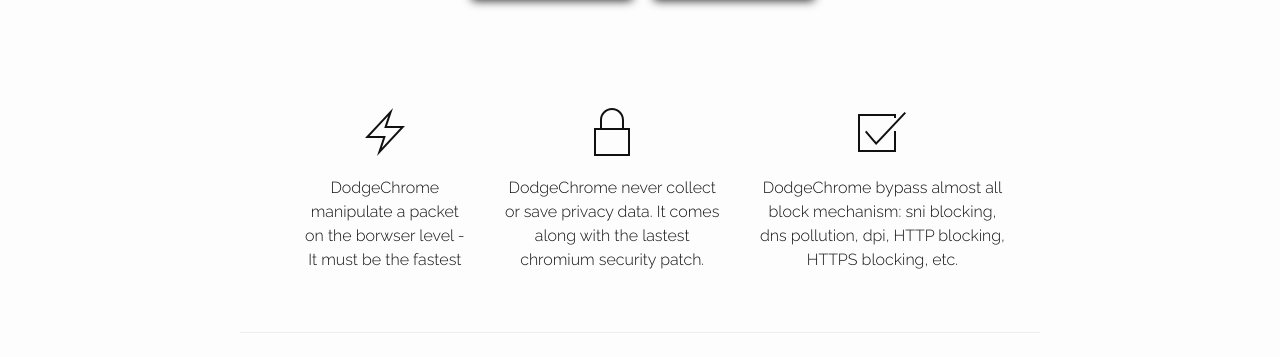
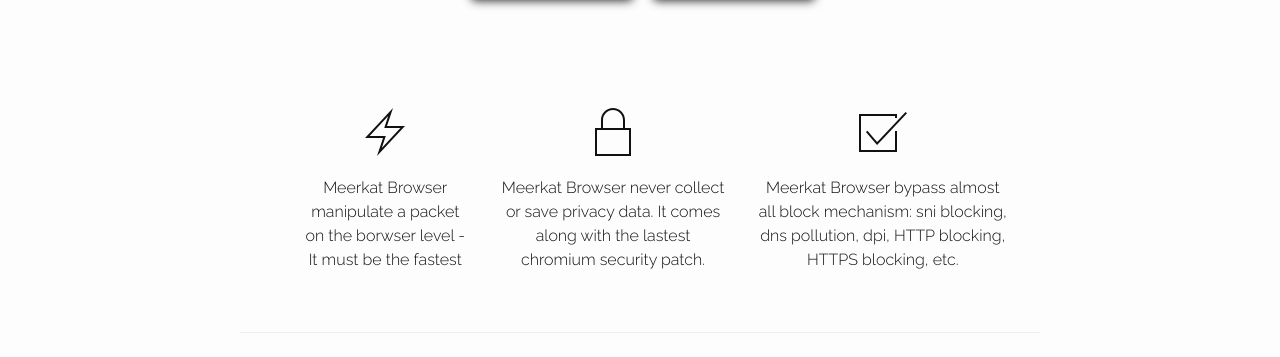
Before and after one commit to meerkat-company/browser, a Jekyll site: the page built from index-en.html, in a window 1280 px wide. Shown: the part 623-980 px from the top of the page. Built offline with Jekyll 4.4.1, drawn with Linux system fonts in a browser that asks for light colours.

Commit message:
Update features-en.html

```diff
--- a/_includes/features-en.html
+++ b/_includes/features-en.html
@@ -1,14 +1,14 @@
 <div class="feature-wrapper">
     <div class="feature-entry">
         <span>{% include icon-lightning.svg %}</span>
-        <span>DodgeChrome manipulate a packet on the borwser level - It must be the fastest</span>
+        <span>Meerkat Browser manipulate a packet on the borwser level - It must be the fastest</span>
     </div>
     <div class="feature-entry">
         <span>{% include icon-lock.svg %}</span>
-        <span>DodgeChrome never collect or save privacy data. It comes along with the lastest chromium security patch.</span>
+        <span>Meerkat Browser never collect or save privacy data. It comes along with the lastest chromium security patch.</span>
     </div>
     <div class="feature-entry">
         <span>{% include icon-okay.svg %}</span>
-        <span>DodgeChrome bypass almost all block mechanism: sni blocking, dns pollution, dpi, HTTP blocking, HTTPS blocking, etc.</span>
+        <span>Meerkat Browser bypass almost all block mechanism: sni blocking, dns pollution, dpi, HTTP blocking, HTTPS blocking, etc.</span>
     </div>
 </div>
```
